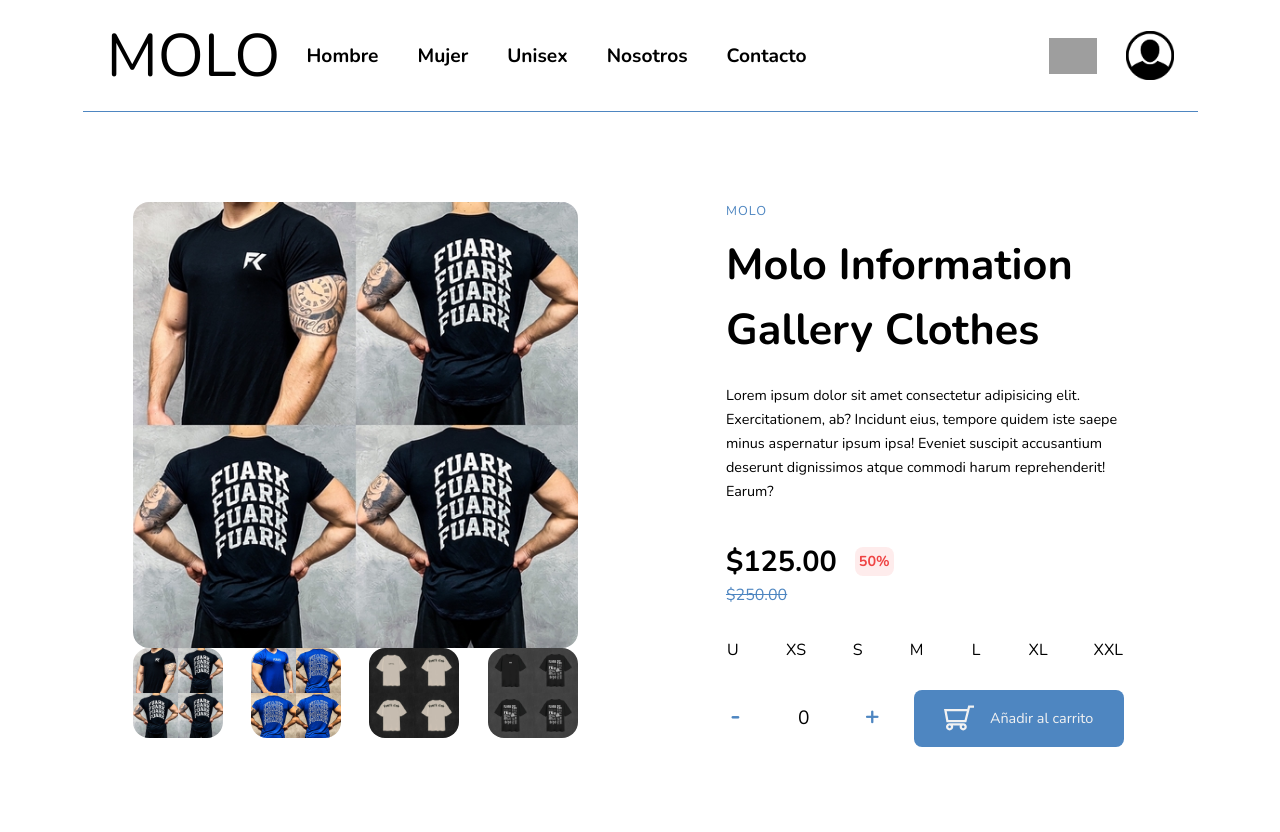
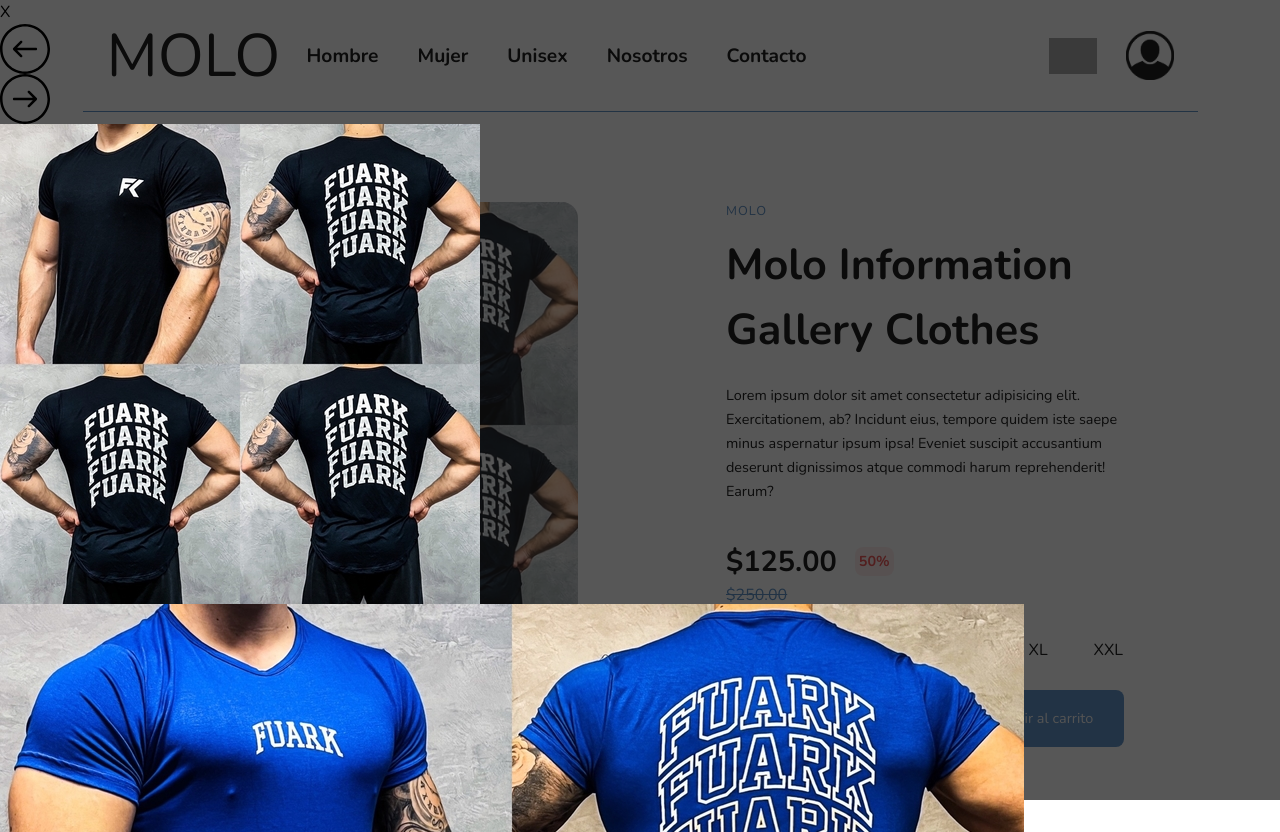
Before and after one commit to Juanse1990/Molo, a React (Vite) app: page /detail in a window 1280 px wide. Built offline with nearby package versions, Linux system fonts and the light colour scheme; grey boxes are pictures that could not be loaded.

Commit message:
fix:Modal Gallery en Componente Detail

```diff
--- a/src/components/NavBar/NavBar.jsx
+++ b/src/components/NavBar/NavBar.jsx
@@ -6,21 +6,16 @@
 import cart from '../../assets/images/cart.svg';
 import avatar from '../../assets/images/avatar.png';
 import ModalCart from '../Cart/ModalCart';
-import ModalGallery from '../../views/Detail/ModalGallery';
 
 const NavBar = () => {
 	const [modalMenu, setModalMenu] = useState(false);
 	const [modalCart, setModalCart] = useState(false);
-	const [modalGallery, setModalGallery] = useState(false);
 
 	const modalMenuOC = () => {
 		setModalMenu(!modalMenu);
 	};
 	const modalCartOC = () => {
 		setModalCart(!modalCart);
-	};
-	const modalGalleryOC = () => {
-		setModalGallery(!modalGallery);
 	};
 
 	return (
@@ -60,7 +55,6 @@
 				</header>
 				{modalMenu && <ModalMenu modalMenuOC={modalMenuOC} />}
 				{modalCart && <ModalCart />}
-				{modalGallery && <ModalGallery modalGalleryOC={modalGalleryOC} />}
 				<Outlet />
 			</div>
 		</>
--- a/src/views/Detail/Detail.jsx
+++ b/src/views/Detail/Detail.jsx
@@ -1,11 +1,20 @@
+import { useState } from 'react';
 import Gallery from './Gallery';
 import Info from './Info';
+import ModalGallery from './ModalGallery';
 
 const Detail = () => {
+	const [modalGallery, setModalGallery] = useState(true);
+
+	const modalGalleryOC = () => {
+		setModalGallery(!modalGallery);
+	};
+
 	return (
 		<section className='m-auto w-[375px] lg:flex lg:w-[1115px] lg:gap-[124px] lg:px-[50px] lg:py-[90px]'>
 			<Gallery />
 			<Info />
+			{modalGallery && <ModalGallery modalGalleryOC={modalGalleryOC} />}
 		</section>
 	);
 };
```
